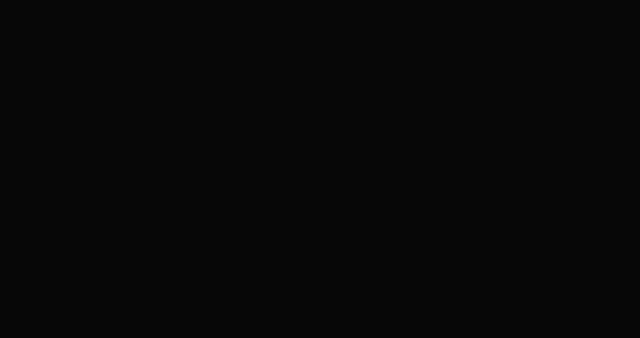
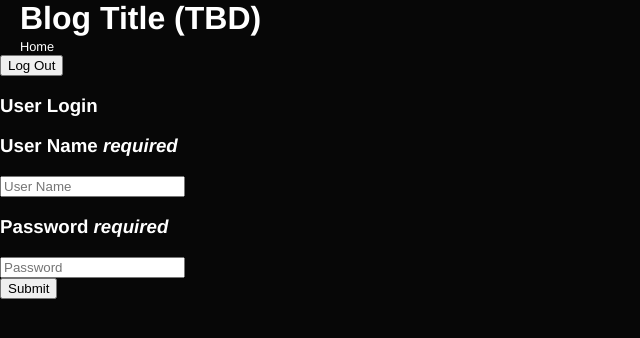
Before and after one commit to jlarry77/html, a PHP site: page /blog/login.php in a window 1280 px wide. Before the commit the part shown is empty. Shown: the top 338 px of the page, without its empty margins (0-640 px from the left). Run offline with PHP 8.4, Linux system fonts and the light colour scheme.

Commit message:
Added log in fields to login.php, and a link back to the home page (index.php).

```diff
--- a/blog/login.php
+++ b/blog/login.php
@@ -7,6 +7,41 @@
     <title>Blog Login Page</title>
 </head>
 <body>
+        <!-- Header and Navigation Bar-->
+        <header class="head-section">
+        <h1 class="title-section">Blog Title (TBD)</h1>
+        <nav class="nav-section">
+            <a href="index.php">Home</a>
+            <form action="includes/logout.inc.php">
+                <button class="admin-logout" type="submit">Log Out</button>
+            </form>
+        </nav>
+    </header>
+
+
+    <!-- Form to submit user name and password -->
+
+    <div class="login-container">
+        <form class="login_form" action="includes/login.inc.php" method="POST">
+            <h3>User Login</h3>
+
+            <!-- Inputs for Form -->
+            <div class="user">
+                <h3>User Name <i>required</i></h3>
+                <input type="text" name="user_name" placeholder="User Name">
+            </div>
+
+            <div class="password">
+                <h3>Password <i>required</i></h3>
+                <input type="password" name="user_pw" placeholder="Password">
+            </div>
+
+            <div class="submit-button">
+                <button type="submit">Submit</button>
+            </div>
+        </form>
+    </div>
+
 
 </body>
 </html>
```
